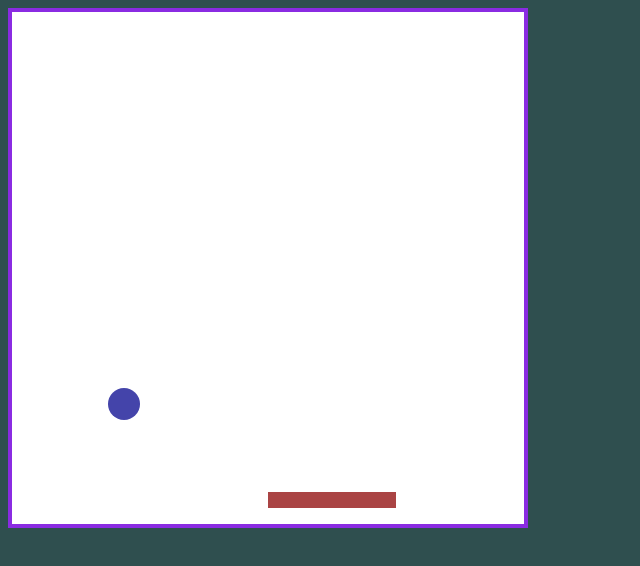
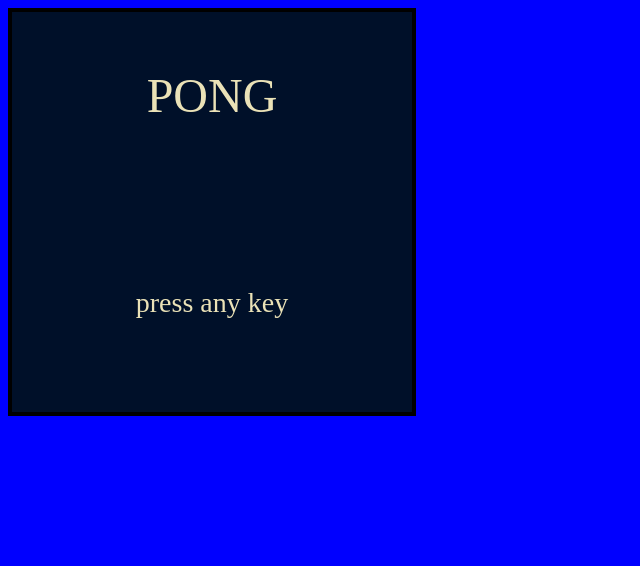
Before and after one commit to codyloyd/minotaur-pong, a website: page index.html in a window 1280 px wide. Shown: the whole page, without its empty margins (0-640 px from the left). Drawn offline with Linux system fonts and the light colour scheme.

Commit message:
update for tutorial

```diff
--- a/index.html
+++ b/index.html
@@ -1,21 +1,18 @@
 <!DOCTYPE html>
 <html lang="en">
 <head>
-  <meta charset="UTF-8">
-  <meta name="viewport" content="width=device-width, initial-scale=1.0">
-  <title>Document</title>
+  <title>TinyGame!</title>
 </head>
 <body>
   <style>
     body {
-      background: darkslategray;
+      background: blue;
     }
     canvas {
-      border: 4px solid blueviolet ;
+      border: 4px solid black ;
       background: white;
     }
   </style>
   <div id="game"></div>
   <script src="dist/main.js"></script>
 </body>
-</html>
--- a/package.json
+++ b/package.json
@@ -11,9 +11,10 @@
   "license": "MIT",
   "devDependencies": {
     "webpack": "4.43.0",
-    "webpack-cli": "3.3.11"
+    "webpack-cli": "3.3.11",
+    "webpack-dev-server": "3.11.0"
   },
   "dependencies": {
-    "@codyloyd/tiny-game": "1.0.0"
+    "@codyloyd/tiny-game": "1.0.4"
   }
 }
--- a/src/ball.js
+++ /dev/null
@@ -1,46 +0,0 @@
-import {game} from './index'
-
-const createBall = function(x,y, radius, dx,dy) {
-  const checkPaddleCollision = function(paddle) {
-    if (
-      this.x < paddle.x + paddle.w &&
-      this.x + this.radius > paddle.x &&
-      this.y < paddle.y + paddle.h &&
-      this.y + this.radius > paddle.y
-    ) {
-      return true
-    }
-    return false
-  }
-
-  const update = function(dt, paddle) {
-    const prevX = this.x
-    const prevY = this.y
-
-    this.x += (this.dx * dt)
-    this.y += (this.dy * dt)
-
-    if(this.x > game.width-this.radius || this.x < this.radius) {
-      this.x == prevX
-      this.dx *= -1
-    }
-    if(this.checkPaddleCollision(paddle)||this.y > (game.height-this.radius) || this.y < this.radius) {
-      this.y = prevY
-      this.dy *= -1
-    }
-
-  }
-
-  const draw = function() {
-    game.context.beginPath()
-    game.context.arc(this.x,this.y,this.radius,0,Math.PI*2)
-    game.context.fillStyle = '#44a'
-    game.context.fill()
-  }
-
-  return {
-    x, y, dx, dy, update, draw, radius, checkPaddleCollision
-  }
-}
-
-export {createBall}
--- a/src/index.js
+++ b/src/index.js
@@ -1,40 +1,164 @@
+// src/index.js
 import {Game} from '@codyloyd/tiny-game'
-import {createBall} from './ball'
-import {createPaddle} from './paddle'
+import {Paddle} from './paddle'
 
 const game = new Game({
-  scale: 4,
-  width: 128,
-  height: 128,
+  width: 400,
+  height: 400,
   parent: 'game'
 })
 
-let ball = createBall(game.width/2,game.height/2,4,90,60)
-let paddle = createPaddle(game.width/2, game.height-8,32)
+const ball = {
+  x: 200,
+  y: 200,
+  vx: 100,
+  vy: 160,
+  radius: 15
+}
 
-window.onkeydown = function({key}) {
-  paddle.onkeydown(key)
+const score = {
+  player1: 0,
+  player2: 0
+}
 
-  if(key=='Escape') {
-    game.stop()
+let gameState = 'start'
+
+function isBallColliding(paddle) {
+  if (ball.x - ball.radius < paddle.x + paddle.w &&
+    ball.x + ball.radius > paddle.x &&
+    ball.y - ball.radius < paddle.y + paddle.h &&
+    ball.y + ball.radius > paddle.y) {
+    return true
+  }
+}
+const leftPaddle = new Paddle(10,10,10,100)
+const rightPaddle = new Paddle(game.width-20,10,10,100)
+
+const isDown = {
+  ArrowUp: false,
+  ArrowDown: false
+}
+function handleKeydown(event) {
+  const key = event.key
+  // ADD THIS
+  if (gameState === "start") {
+    score.player1 = 0
+    score.player2 = 0
+    gameState = "play"
+  }
+  // AND THIS
+  if (gameState === "end") {
+    gameState = "start"
+  }
+
+  if (key == 'ArrowUp') {
+    isDown.ArrowUp = true
+  }
+  if (key == 'ArrowDown') {
+    isDown.ArrowDown = true
+  }
+}
+function handleKeyup(event) {
+  const key = event.key
+  if (key == 'ArrowUp') {
+    isDown.ArrowUp = false
+  }
+  if (key == 'ArrowDown') {
+    isDown.ArrowDown = false
+  }
+}
+document.addEventListener('keydown', handleKeydown)
+document.addEventListener('keyup', handleKeyup)
+
+game.update = function(dt) {
+  if(gameState === "start" || gameState === "end") {
+    return
+  }
+  // update ball position
+  ball.x += ball.vx * dt
+  ball.y += ball.vy * dt
+
+  if (ball.y > game.width - ball.radius || ball.y < ball.radius) {
+    ball.vy *= -1
+  }
+  if (ball.x > game.width - ball.radius) {
+    score.player2 += 1
+    ball.x = 200
+    ball.y = 200
+    ball.vx *= -1
+  }
+  if (ball.x < ball.radius) {
+    score.player1 += 1
+    ball.x = 200
+    ball.y = 200
+    ball.vx *= -1
+  }
+
+  leftPaddle.update(dt, isDown, game.height)
+  rightPaddle.update(dt, isDown, game.height)
+
+  if (isBallColliding(leftPaddle) || isBallColliding(rightPaddle)) {
+    ball.vx *= -1
+  }
+
+  if (score.player1 == 5 || score.player2 == 5) {
+    gameState = "end"
   }
 }
 
-window.onkeyup = function({key}) {
-  paddle.onkeyup(key)
-}
+game.draw = function() {
+  if (gameState === 'start') {
+    game.context.fillStyle = "#001029"
+    game.context.fillRect(0,0,game.width, game.height)
+    game.context.fillStyle = "#eae2b7"
+    game.context.font = "48px serif"
+    let textWidth = game.context.measureText('PONG').width
+    game.context.fillText("PONG", game.width/2 - textWidth/2, 100)
 
-game.draw = function() {
-  game.context.clearRect(0,0,game.width,game.height)
-  ball.draw()
-  paddle.draw()
-}
+    game.context.font = "28px serif"
+    const subtitle = 'press any key'
+    textWidth = game.context.measureText(subtitle).width
+    game.context.fillText(subtitle, game.width/2 - textWidth/2, 300)
 
-game.update = function(dt) {
-  ball.update(dt, paddle)
-  paddle.update(dt)
+    // return is important here.. don't want to draw anything else
+    // if we're in the 'start' state
+    return
+  }
+
+  if (gameState === 'end') {
+    game.context.fillStyle = "#001029"
+    game.context.fillRect(0,0,game.width, game.height)
+    game.context.fillStyle = "#eae2b7"
+    game.context.font = "48px serif"
+    let textWidth = game.context.measureText('GAME OVER').width
+    game.context.fillText("GAME OVER", game.width/2 - textWidth/2, 100)
+
+    game.context.font = "28px serif"
+    const subtitle = 'press any key'
+    textWidth = game.context.measureText(subtitle).width
+    game.context.fillText(subtitle, game.width/2 - textWidth/2, 300)
+
+    // return is important here.. don't want to draw anything else
+    // if we're in the 'end' state
+    return
+  }
+  // this fillRect covers the entire screen and is the 'background' for our game
+  game.context.fillStyle = "#003049"
+  game.context.fillRect(0,0,game.width, game.height)
+  leftPaddle.draw(game.context)
+  rightPaddle.draw(game.context)
+
+  const scoreText = `${score.player1} | ${score.player2}`
+  const textWidth = game.context.measureText(scoreText).width
+  game.context.fillStyle = "#eae2b7"
+  game.context.font = "48px serif"
+  game.context.fillText(scoreText,(game.width/2)-(textWidth/2),50,game.width)
+
+  // this is the code for drawing a circle for our ball.
+  game.context.fillStyle = "#fcbf49"
+  game.context.beginPath()
+  game.context.arc(ball.x, ball.y, ball.radius, 0, Math.PI * 2)
+  game.context.fill()
 }
 
 game.start()
-
-export {game}
--- a/src/paddle.js
+++ b/src/paddle.js
@@ -1,56 +1,35 @@
-import {game} from './index'
-
-const createPaddle = function(x,y,w,h=4) {
-  let dx = 0
-  let rightIsDown = false
-  let leftIsDown = false
-
-  const onkeydown = function(key) {
-    if(key=='ArrowRight') {
-      rightIsDown = true
-    } else if(key=='ArrowLeft') {
-      leftIsDown = true
+class Paddle {
+  constructor(x, y, w, h) {
+    this.x = x
+    this.y = y
+    this.w = w
+    this.h = h
+    this.vy = 0
+  }
+  update(dt, isDown, height) {
+    this.vy = 0
+    if (isDown.ArrowDown) {
+      this.vy = 180
     }
-  }
-
-  const onkeyup = function(key) {
-    if(key=='ArrowRight') {
-      rightIsDown = false
-    } else if(key=='ArrowLeft') {
-      leftIsDown = false
-    }
-  }
-
-  const update  = function(dt) {
-    const prevX = this.x
-
-    const dir = Math.sign(this.dx)
-    const lowerDx = Math.max(0, (Math.abs(this.dx) - (200 * dt))) * dir
-    this.dx = lowerDx
-    if (leftIsDown) {
-      this.dx = -80
-    }
-    if (rightIsDown) {
-      this.dx = 80
-    }
-    if(leftIsDown && rightIsDown) {
-      this.dx = lowerDx
+    if (isDown.ArrowUp) {
+      this.vy = -180
     }
 
-    this.x += (this.dx * dt)
+    if (this.y < 0) {
+      this.vy = 0
+      this.y = 0
+    }
+    if(this.y > height - this.h) {
+      this.vy = 0
+      this.y = height - this.h
+    }
 
-    if(this.x > game.width-this.w || this.x < 0) {
-      this.dx = 0
-      this.x = prevX
-    }
+    this.y += this.vy * dt
   }
-
-  const draw = function() {
-    game.context.fillStyle = "#a44"
-    game.context.fillRect(this.x,this.y,this.w,this.h)
+  draw(context) {
+    context.fillStyle = "#eae2b7"
+    context.fillRect(this.x, this.y, this.w, this.h)
   }
-
-  return{dx,x,y,w,h,update,draw, onkeydown, onkeyup}
 }
 
-export {createPaddle}
+export {Paddle}
```
Also changed, not shown: dist/main.js, 1 other file.
